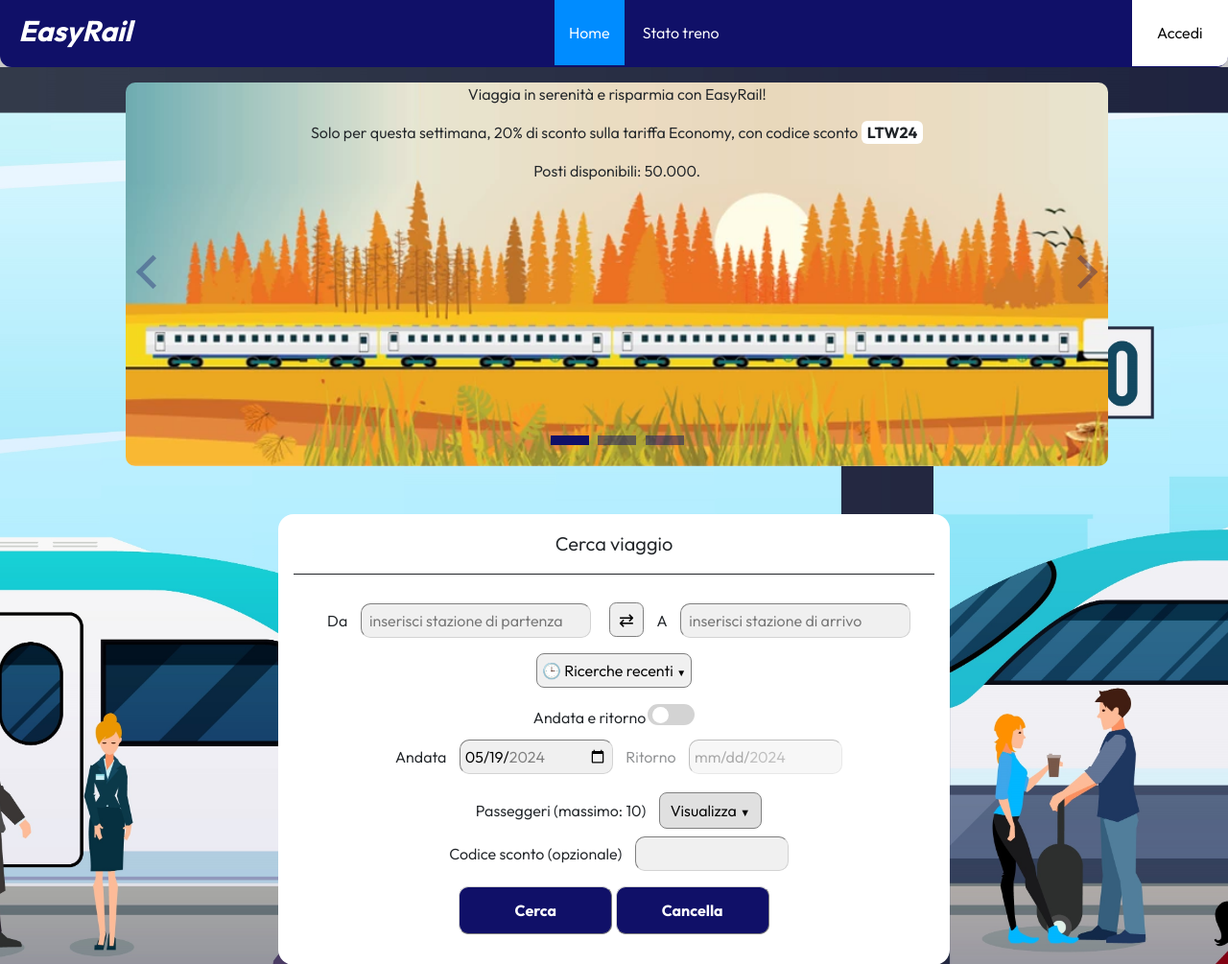
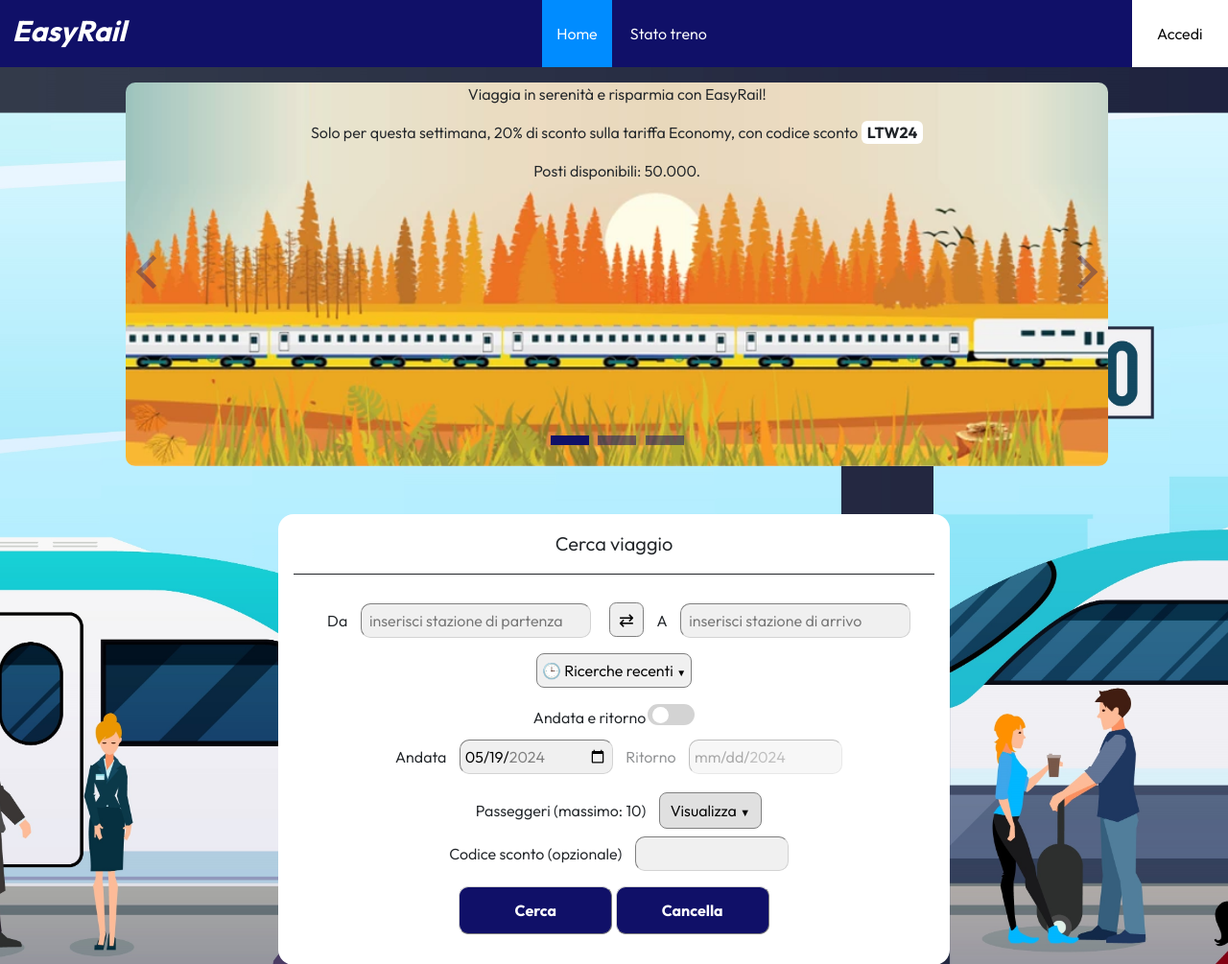
Before and after one commit to Daddo172/LTW-EasyRail, a PHP site: page /HomePage.php in a window 1280 px wide. Shown: the top 1005 px of the page at 96% size. Run offline with PHP 8.4, Linux system fonts and the light colour scheme; some libraries are stand-ins or nearby versions.

Commit message:
Add files via upload

```diff
--- a/EasyRail/stile.css
+++ b/EasyRail/stile.css
@@ -15,7 +15,6 @@ body {
 	position: sticky; top: 0;
 	min-width: 420px;
 	background-color: rgb(16, 16, 104);
-	border-bottom-left-radius: 12px; border-bottom-right-radius: 12px;
 	z-index: 10;
 }
 a {
@@ -25,17 +24,17 @@ a {
 .titolo {
 	font-size: 30px; font-weight: bold; font-style: italic;
 	float: left;
-	padding: 10px 3% 15px 1.5%;
+	padding: 10px 1.5% 14px 1%;
 }
 .center {
 	display: inline-block;
-	padding: 22px 1.2% 22px 1.2%;
+	padding: 23px 1.2% 23px 1.2%;
 }
 .log {
 	float: right;
 	background-color: white;
 	color: rgb(16, 16, 104);
-	padding: 21px 1.6% 22px 1.6%;
+	padding: 22px 1.6% 22px 1.6%;
 }
 a.center:hover:not(.active), a.log:hover:not(.active) {
 	text-decoration: underline;
@@ -43,7 +42,7 @@ a.center:hover:not(.active), a.log:hover:not(.active) {
 .active {
 	background-color: rgb(0, 140, 255);
 }
-/*Form per inserimento dati*/
+/*Form per inserimento dati viaggio*/
 form {
 	margin: 0 auto;
 	margin-top: 50px;
@@ -65,11 +64,9 @@ form {
 	background-color: rgb(240, 240, 240);
 	border: solid 1px gray;
 	border-radius: 8px;
-	position: static;
 	display: inline-block;
 	cursor: pointer;
 }
-
 .ricerca {
 	padding: 10px;
 	white-space: nowrap;
@@ -167,7 +164,6 @@ footer {
 .dropdown {
 	position: relative;
 	display: inline-block;
-	border-bottom-right-radius: 10px;
 }
 .dropbtn {
 	background-color: white;
@@ -390,6 +386,7 @@ input::-webkit-outer-spin-button, input::-webkit-inner-spin-button {
 .carousel__slide:nth-of-type(1), .carousel--thumb .carousel__indicators .carousel__indicator:nth-of-type(1) {
 	background-image: url("pictures/carousel1.png");
 	background-size: cover;
+	background-position: center;
 }
 .carousel__slide:nth-of-type(2), .carousel--thumb .carousel__indicators .carousel__indicator:nth-of-type(2) {
 	background-position: center;
```
